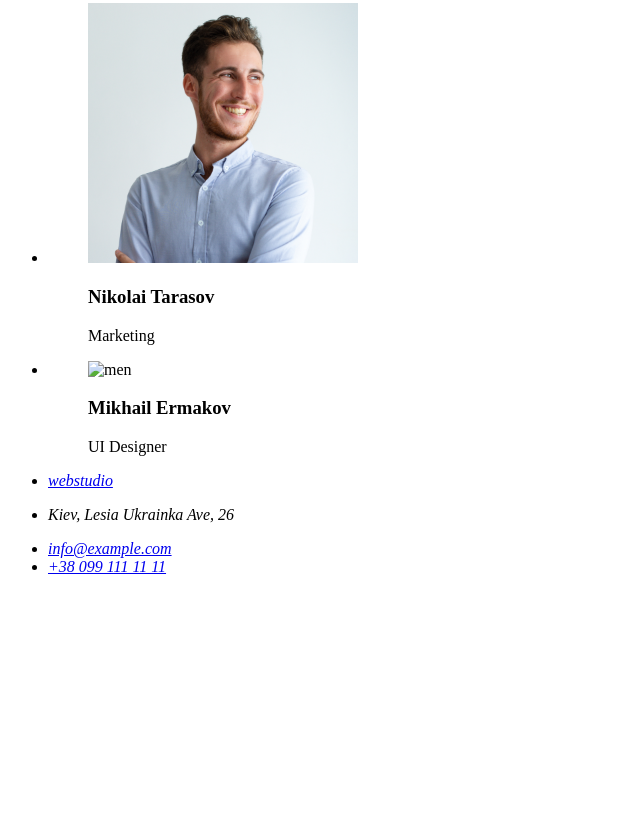
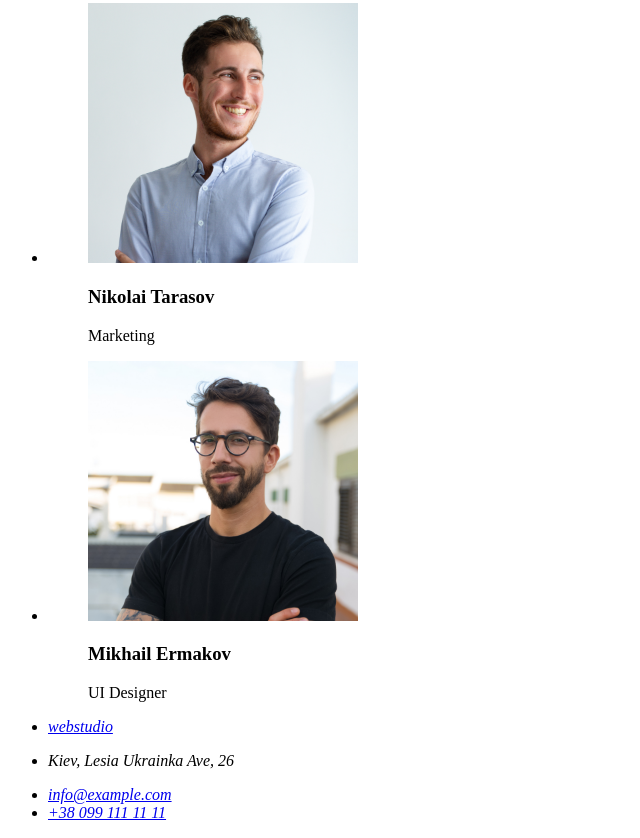
Before and after one commit to OksanaIva88/goit-markup1, a plain HTML site: page index.html in a window 1280 px wide. Shown: the part 2333-3171 px from the top of the page, without its empty margins (0-640 px from the left). Before the commit the page ends 2925 px from the top, so only its background shows below. Drawn offline with Linux system fonts and the light colour scheme; the site is published under a folder, as on GitHub Pages, so addresses that start at the root find nothing.

Commit message:
Update index.html
убрала слеш на фото

```diff
--- a/index.html
+++ b/index.html
@@ -85,7 +85,7 @@
                     </figure>
                 </li>
                 <li>
-                    <figure> <img src="/img/img_f4.jpg" alt="men" width="270">
+                    <figure> <img src="img/img_f4.jpg" alt="men" width="270">
                         <h3>Mikhail Ermakov </h3>
                         <p>UI Designer</p>
                     </figure>
```
